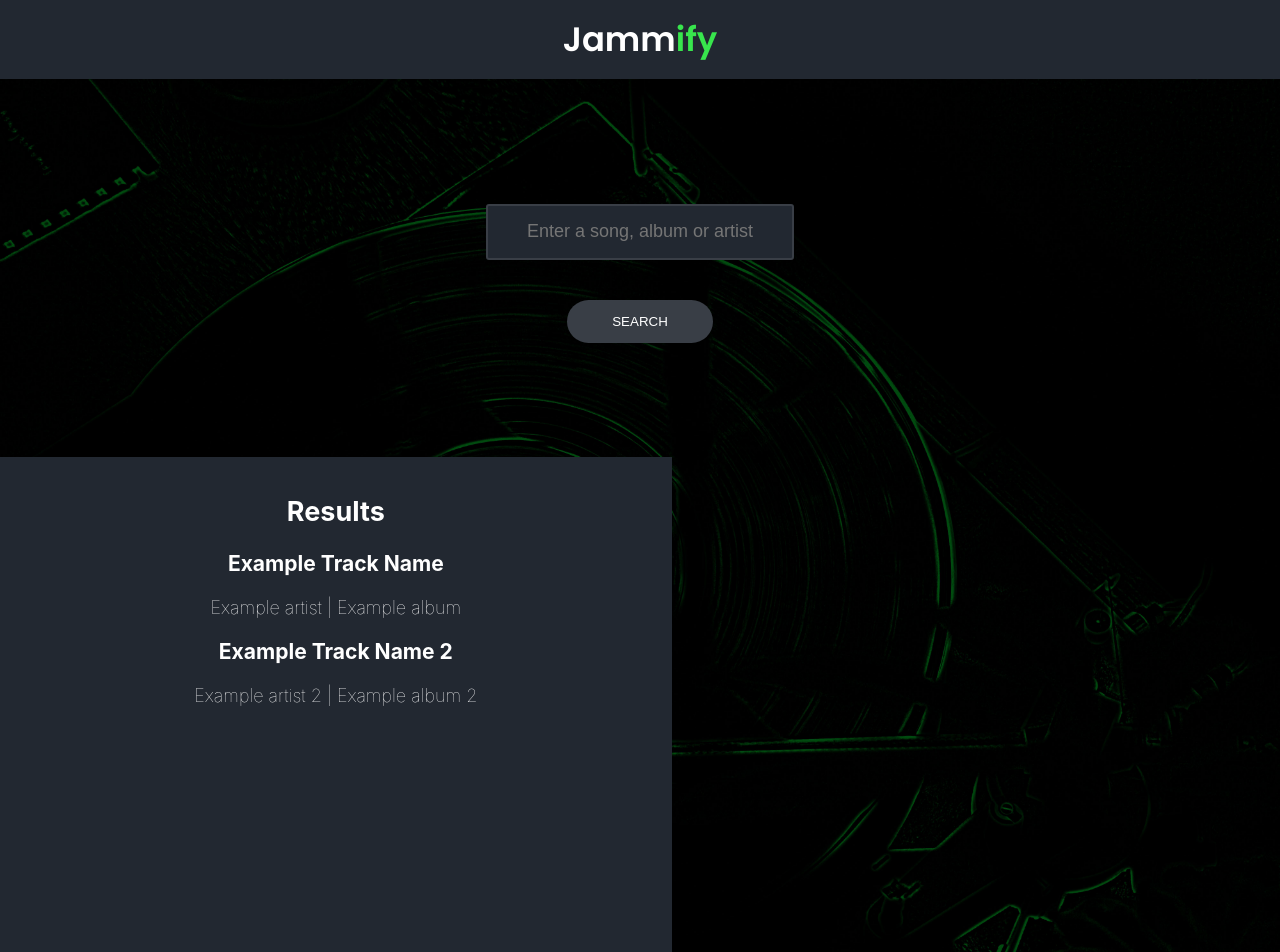
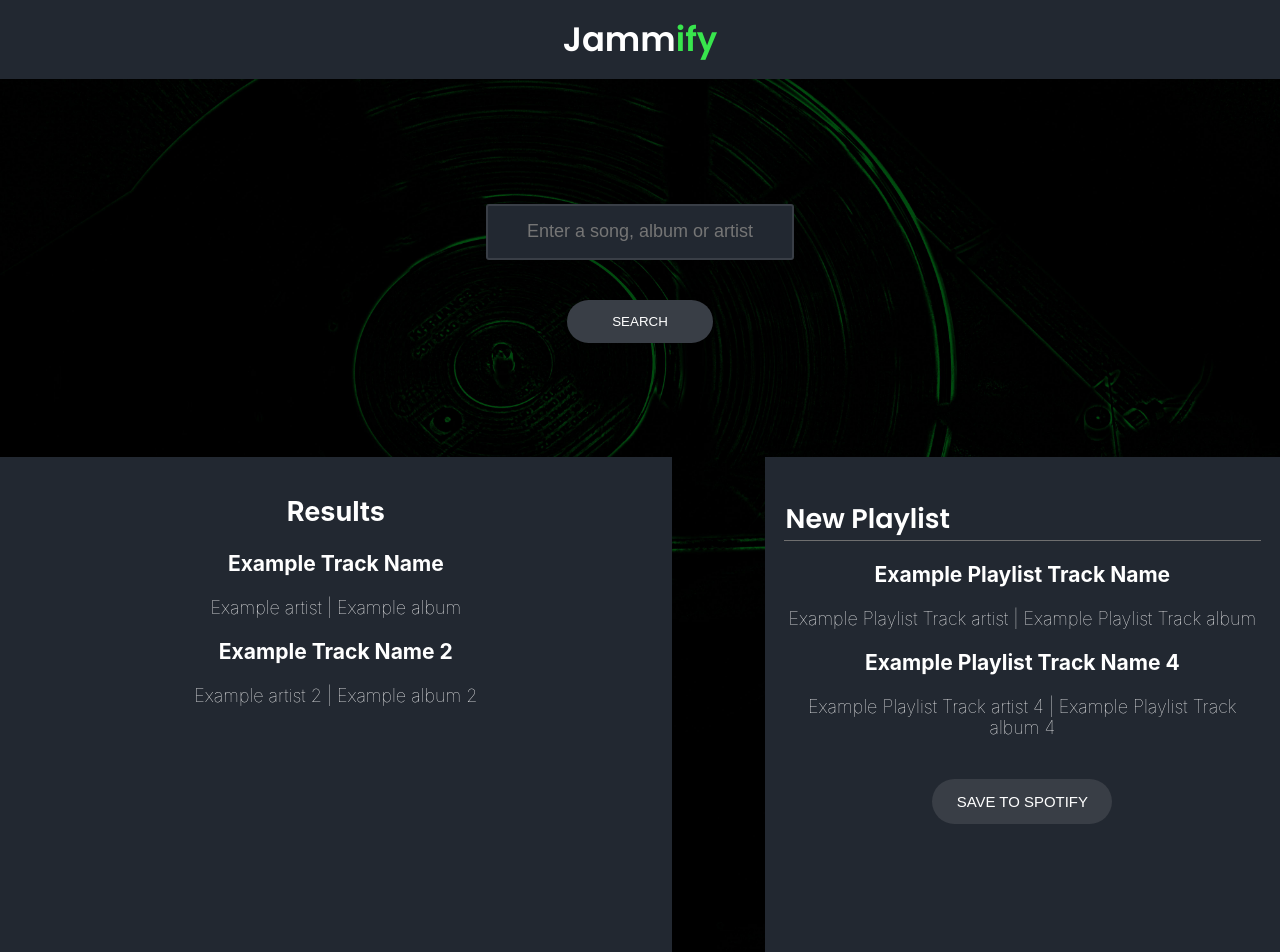
Before and after one commit to aeonclouzeau/jammify, a React (Create React App) app: page / in a window 1280 px wide. Shown: the top 952 px of the page. Built offline with nearby package versions, Linux system fonts and the light colour scheme.

Commit message:
flex display to Playlist and SearchResult comp

```diff
--- a/src/Components/App/App.css
+++ b/src/Components/App/App.css
@@ -1,5 +1,10 @@
 .App {
 	text-align: center;
+}
+
+.App-playlist {
+	display: flex;
+	justify-content: space-between;
 }
 
 body,
```
